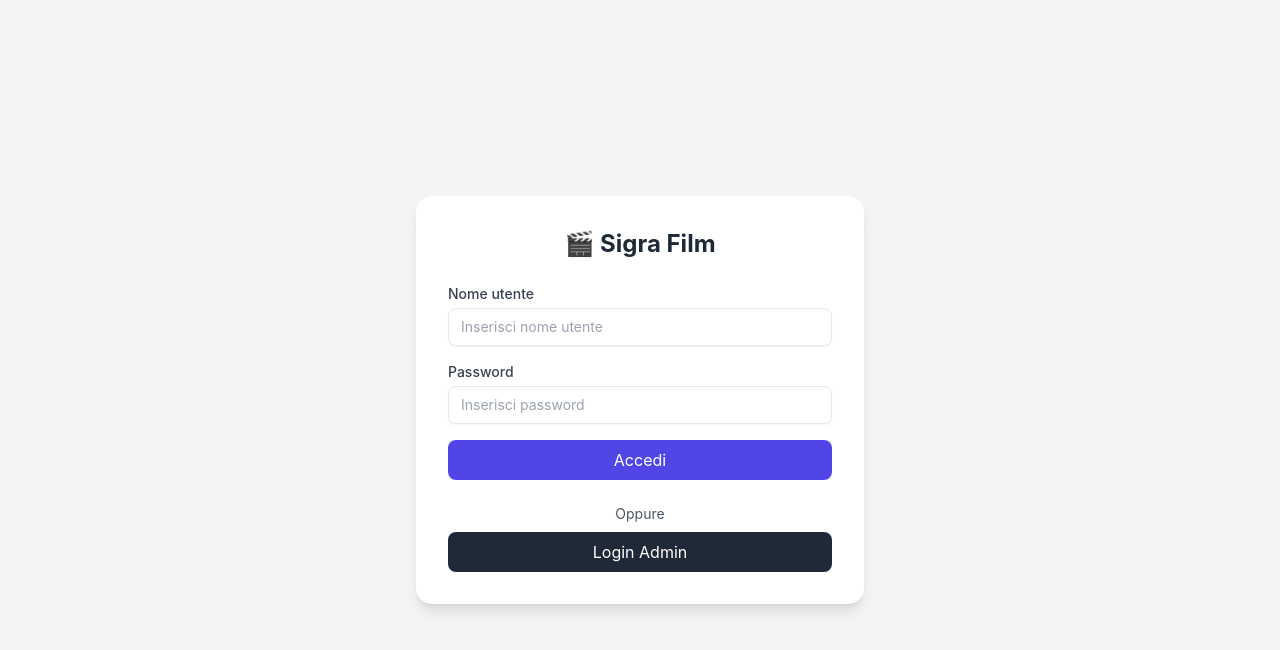
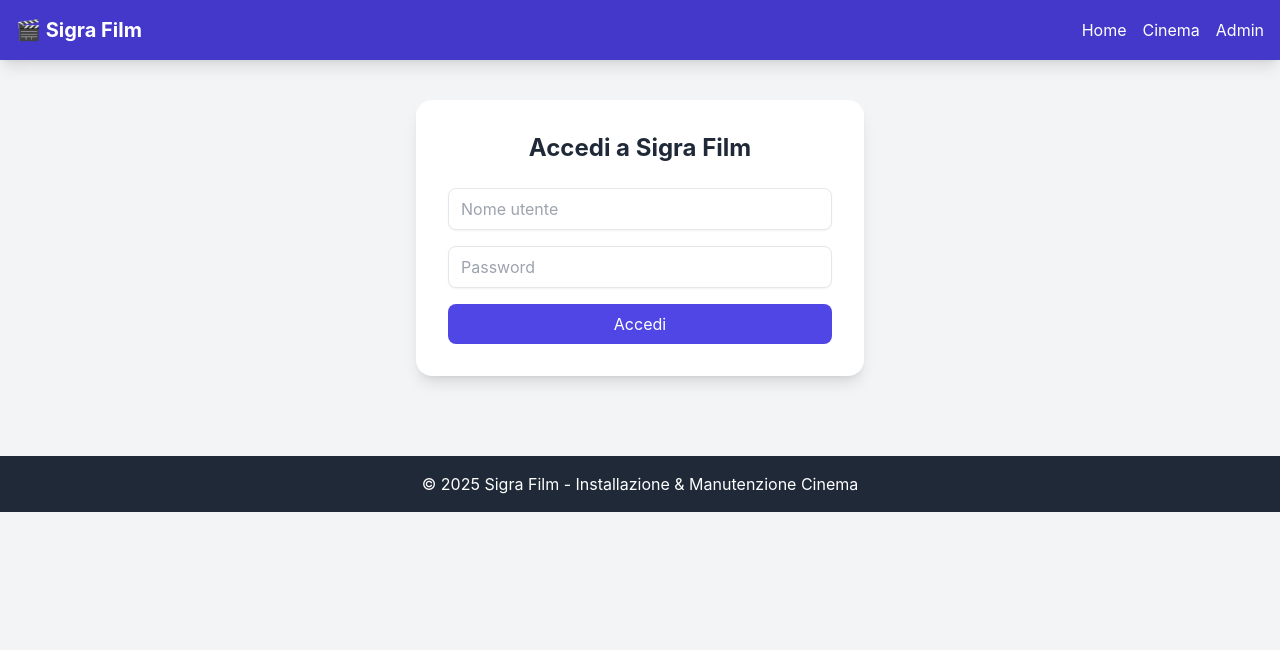
Before and after one commit to Roccotot/SigraFilm, a Next.js app: page / in a window 1280 px wide. Shown: the top 650 px of the page. Built offline with nearby package versions, Linux system fonts and the light colour scheme.

Commit message:
Update index.js

```diff
--- a/pages/index.js
+++ b/pages/index.js
@@ -1,5 +1,6 @@
 import { useState } from "react";
 import { useRouter } from "next/router";
+import Layout from "../components/Layout";
 
 export default function Home() {
   const router = useRouter();
@@ -30,39 +31,29 @@ export default function Home() {
   };
 
   return (
-    <div className="min-h-screen flex items-center justify-center bg-gray-100">
-      <div className="bg-white shadow-lg rounded-2xl p-8 w-full max-w-md">
-        <h1 className="text-2xl font-bold text-center mb-6 text-gray-800">
-          🎬 Sigra Film
-        </h1>
+    <Layout>
+      <div className="max-w-md mx-auto bg-white p-8 rounded-2xl shadow-lg">
+        <h2 className="text-2xl font-bold text-center text-gray-800 mb-6">
+          Accedi a Sigra Film
+        </h2>
         <form onSubmit={handleLogin} className="space-y-4">
-          <div>
-            <label className="block text-sm font-medium text-gray-700">
-              Nome utente
-            </label>
           <input
             type="text"
             value={username}
             onChange={(e) => setUsername(e.target.value)}
-              className="mt-1 block w-full px-3 py-2 border rounded-lg shadow-sm focus:ring-indigo-500 focus:border-indigo-500 sm:text-sm"
-              placeholder="Inserisci nome utente"
+            className="w-full border px-3 py-2 rounded-lg shadow-sm"
+            placeholder="Nome utente"
             required
           />
-          </div>
 
-          <div>
-            <label className="block text-sm font-medium text-gray-700">
-              Password
-            </label>
           <input
             type="password"
             value={password}
             onChange={(e) => setPassword(e.target.value)}
-              className="mt-1 block w-full px-3 py-2 border rounded-lg shadow-sm focus:ring-indigo-500 focus:border-indigo-500 sm:text-sm"
-              placeholder="Inserisci password"
+            className="w-full border px-3 py-2 rounded-lg shadow-sm"
+            placeholder="Password"
             required
           />
-          </div>
 
           {error && <p className="text-red-500 text-sm">{error}</p>}
 
@@ -73,17 +64,7 @@ export default function Home() {
             Accedi
           </button>
         </form>
-
-        <div className="mt-6 text-center">
-          <p className="text-sm text-gray-600">Oppure</p>
-          <button
-            onClick={() => router.push("/admin")}
-            className="mt-2 w-full bg-gray-800 text-white py-2 px-4 rounded-lg hover:bg-gray-900 transition"
-          >
-            Login Admin
-          </button>
       </div>
-      </div>
-    </div>
+    </Layout>
   );
 }
```
Lines whose indentation alone changed are shown as unchanged.
